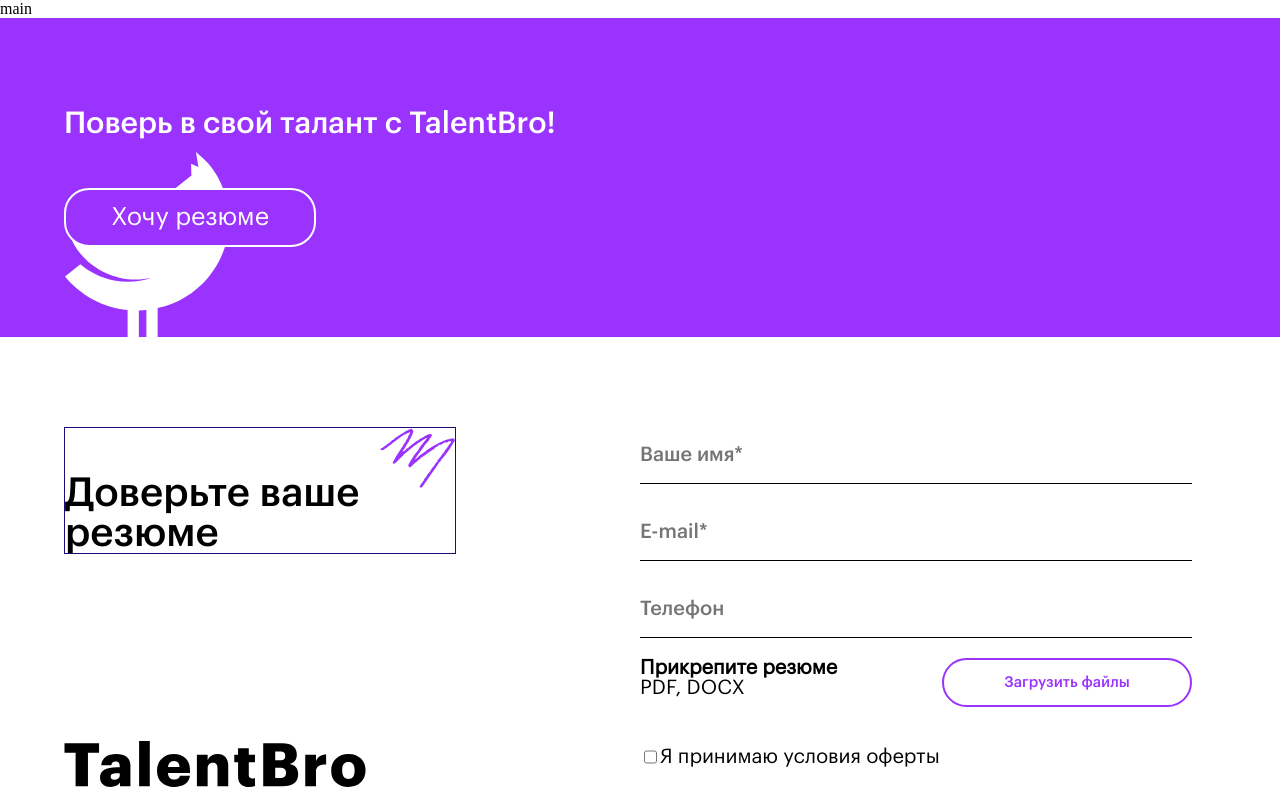
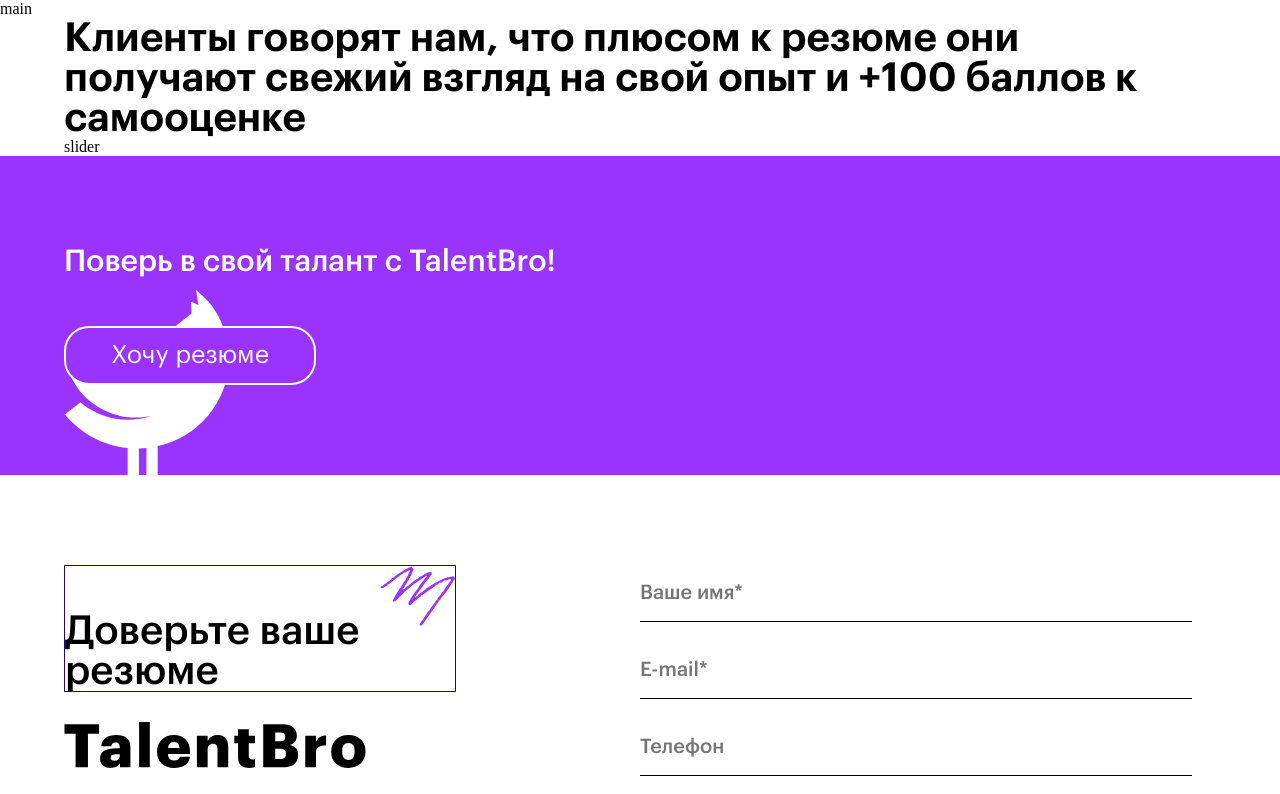
Before and after one commit to AVS85/talent-bro, a Next.js app: page / in a window 1280 px wide. Shown: the top 794 px of the page. Built offline with nearby package versions, Linux system fonts and the light colour scheme.

Commit message:
add cmp title

```diff
--- /dev/null
+++ b/components/atom/title/Title.jsx
@@ -0,0 +1,17 @@
+import styles from './Title.module.scss'
+//assets
+// import talentbro from './assets/talentbro.svg'
+
+export function Title({
+	title,
+	subtitle,
+	styleName = 'default',
+	isUnderline = false
+}){
+	return (
+		<section className={styles.wrapper}>
+			<div className={`${styles.title} ${isUnderline ? styles.underline : ''}` }>{title}</div>
+			{subtitle && <div className={styles.subtitle}>{subtitle}</div>}
+		</section>
+	)
+}
--- /dev/null
+++ b/components/atom/title/Title.module.scss
@@ -0,0 +1,28 @@
+@import "../../../styles/colors.module";
+
+.wrapper {
+	.title {
+		position: relative;
+		font-family: 'main600';
+		font-size: 40px;
+		line-height: 40px;
+
+		&.underline::before {
+			content: '';
+			position: absolute;
+			bottom: -15px;
+			left: 0px;
+			height: 7px;
+			width: 219px;
+			background-image: url('./assets/line.png');
+			background-repeat: no-repeat;
+			// background-size: 75px;
+		}
+	}
+	.subtitle {
+		font-family: 'main500';
+		font-size: 20px;
+		line-height: 20px;
+		margin-top: 24px;
+	}
+}
--- a/pages/contact-form/ContactForm.jsx
+++ b/pages/contact-form/ContactForm.jsx
@@ -29,7 +29,7 @@
 						// border: '1px solid red',
 						display: 'flex',
 						flexDirection: 'column',
-						justifyContent: 'space-between'
+						// justifyContent: 'space-between'
 					}}
 					>
 						<div className={styles.titleWrapper}>
@@ -65,11 +65,19 @@
 						</Box>
 						<Box sx={{
 							pb: '20px',
+							mb: '90px',
 							display: 'flex',
 						}}>
 							<input type="checkbox"></input>
 							<div>Я принимаю условия оферты</div>
 						</Box>
+						{/* <Box sx={{
+							pb: '20px',
+							display: 'flex',
+						}}>
+							*Обязательное поле
+						</Box> */}
+
 	        </Grid>
 
 	      </Grid>
--- /dev/null
+++ b/pages/feedback/Feedback.jsx
@@ -0,0 +1,34 @@
+
+import styles from './Feedback.module.scss'
+import Image from 'next/image'
+//MUI
+import { Box, Container, TextField } from '@mui/material';
+// import Box from '@mui/material/Box';
+import Grid from '@mui/material/Unstable_Grid2';
+//assets
+//own
+import {Button} from '../../components/atom/button/Button'
+import {Input} from '../../components/atom/input/Input'
+import {Title} from '../../components/atom/title/Title'
+
+// import logo from './assets/TalentBro.png'
+// import talentbro from './assets/talentbro.svg'
+
+export function Feedback(){
+	return (
+		<section className={styles.wrapper}>
+			<Container className={styles.container}>
+				<Title
+				title="Клиенты говорят нам, что плюсом к резюме они получают свежий взгляд на свой опыт и +100 баллов к самооценке"
+				// subtitle="После переработки резюме наши пользователи работают в крупнейших российских и зарубежных компаниях"
+				// isUnderline={true}
+				/>
+				<Box>
+					slider
+				</Box>
+
+
+			</Container>
+		</section>
+	)
+}
--- a/pages/index.jsx
+++ b/pages/index.jsx
@@ -1,10 +1,11 @@
+import styles from '../styles/Home.module.css'
 import Head from 'next/head'
 // import Image from 'next/image'
-import styles from '../styles/Home.module.css'
 
-import {Footer} from './footer/Footer'
+import {Feedback} from './feedback/Feedback'
 import {ContactForm} from './contact-form/ContactForm'
 import {Banner} from './banner/Banner'
+import {Footer} from './footer/Footer'
 
 export default function Home() {
   return (
@@ -19,9 +20,10 @@
 				main
       </main>
 
-			<Banner/>
-			<ContactForm/>
-			<Footer/>
+			<Feedback />
+			<Banner />
+			<ContactForm />
+			<Footer />
     </div>
   )
 }
--- a/styles/globals.css
+++ b/styles/globals.css
@@ -21,6 +21,10 @@
 @font-face {
   font-family: 'main500';
   src: url('/fonts/GraphikLCG-Medium.ttf');
+}
+@font-face {
+  font-family: 'main600';
+  src: url('/fonts/GraphikLCG-Semibold.ttf');
 }
 @font-face {
 	font-family: 'main700';
```
Also changed, not shown: components/atom/title/assets/line.png (added), pages/feedback/Feedback.module.scss (added), public/fonts/GraphikLCG-Semibold.ttf (added).
